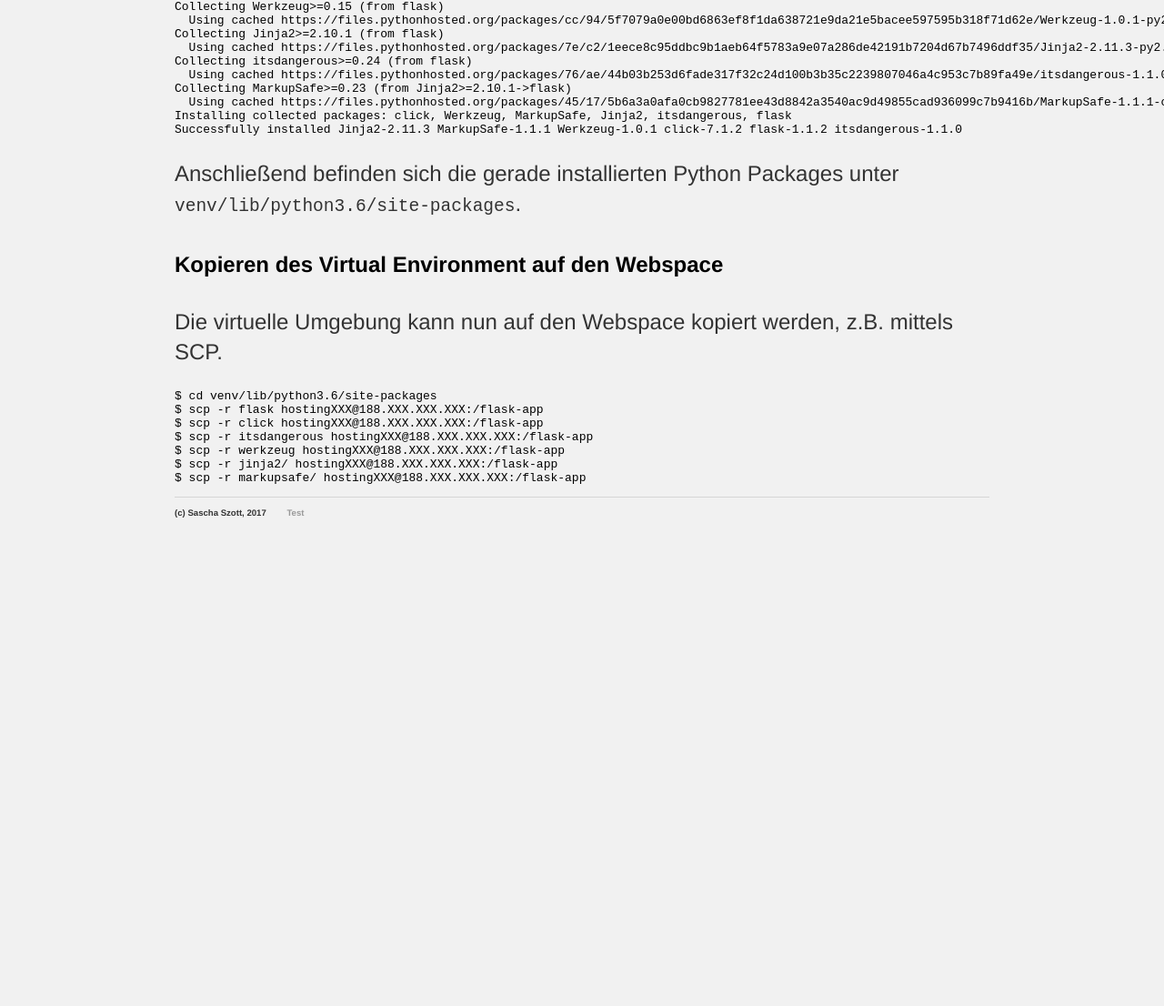
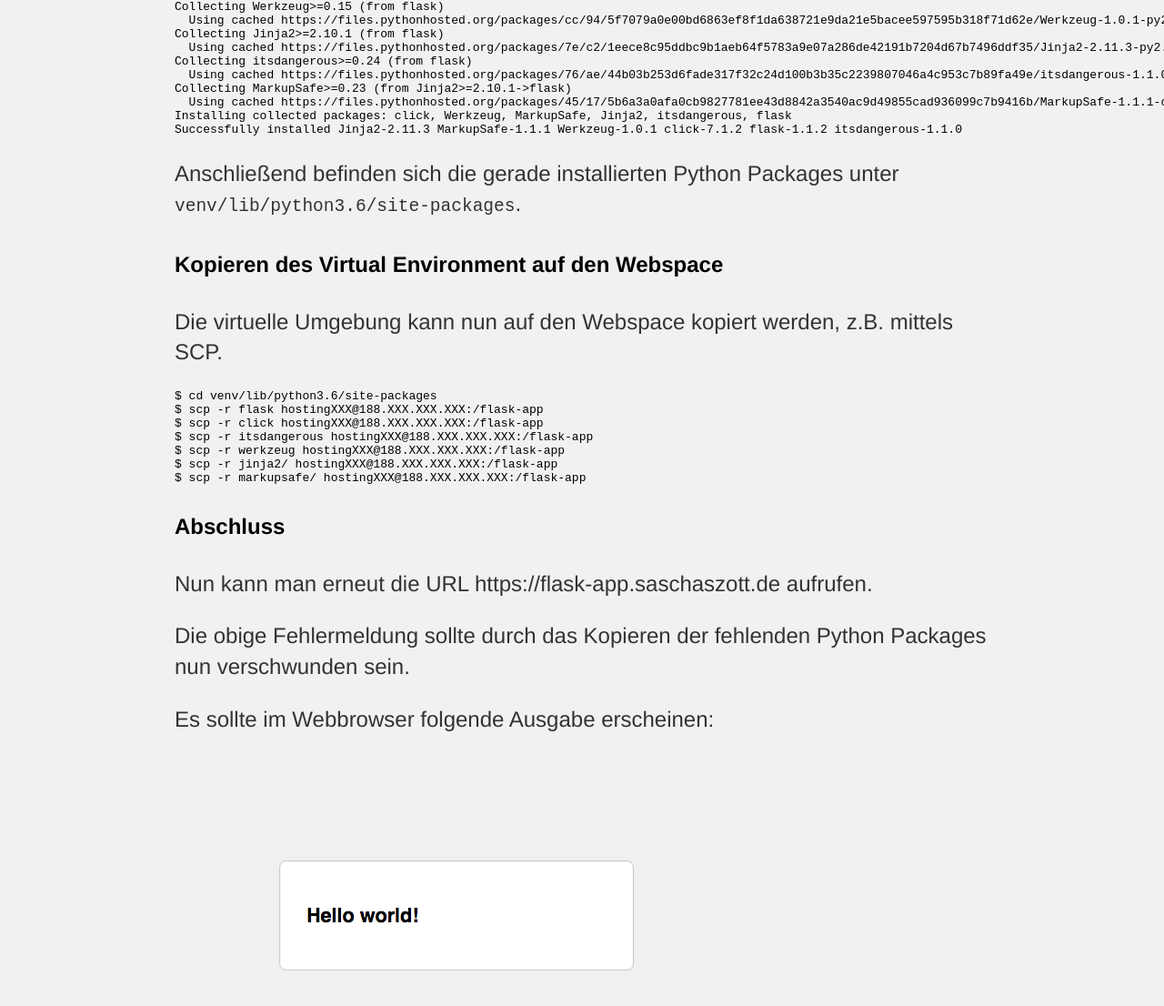
Before and after one commit to saschaszott/saschaszott.github.io, a Jekyll site: the page built from _posts/2021-02-14-netcup-python-webhosting.md, in a window 1280 px wide and 1400 px high, scrolled down 5892 px. Shown: the top 1106 px of the window at 91% size. Built offline with Jekyll 4.4.1, drawn with Linux system fonts in a browser that asks for light colours; before the commit the page ends 6522 px from its top, so only the background shows below that; some of the changed text lies outside the part shown.

Commit message:
Update 2021-02-14-netcup-python-webhosting.md

````diff
--- a/_posts/2021-02-14-netcup-python-webhosting.md
+++ b/_posts/2021-02-14-netcup-python-webhosting.md
@@ -230,3 +230,23 @@
 $ scp -r jinja2/ hostingXXX@188.XXX.XXX.XXX:/flask-app
 $ scp -r markupsafe/ hostingXXX@188.XXX.XXX.XXX:/flask-app
 ```
+
+#### Abschluss
+
+Nun kann man erneut die URL https://flask-app.saschaszott.de aufrufen.
+
+Die obige Fehlermeldung sollte durch das Kopieren der fehlenden Python Packages nun
+verschwunden sein.
+
+Es sollte im Webbrowser folgende Ausgabe erscheinen:
+
+![Flask Result](/resources/flask-result.png)
+
+#### Offene Punkte
+
+Hier führe ich noch einige Fragen auf, die ich bis dato nicht geklärt habe:
+
+- Kann man das Kopieren der Python Packages von der lokalen Entwicklungsumgebung auf den Webspace
+  einfach automatisieren (ohne die Kaskade der SCP-Befehle)?
+- Warum führt das Erzeugen der `venv` zu weiteren Paketen im Verzeichnis `venv/lib/python3.6/site-packages`,
+  z.B. `setuptools`, `pkg_resources`, `easy_install.py`?
````
